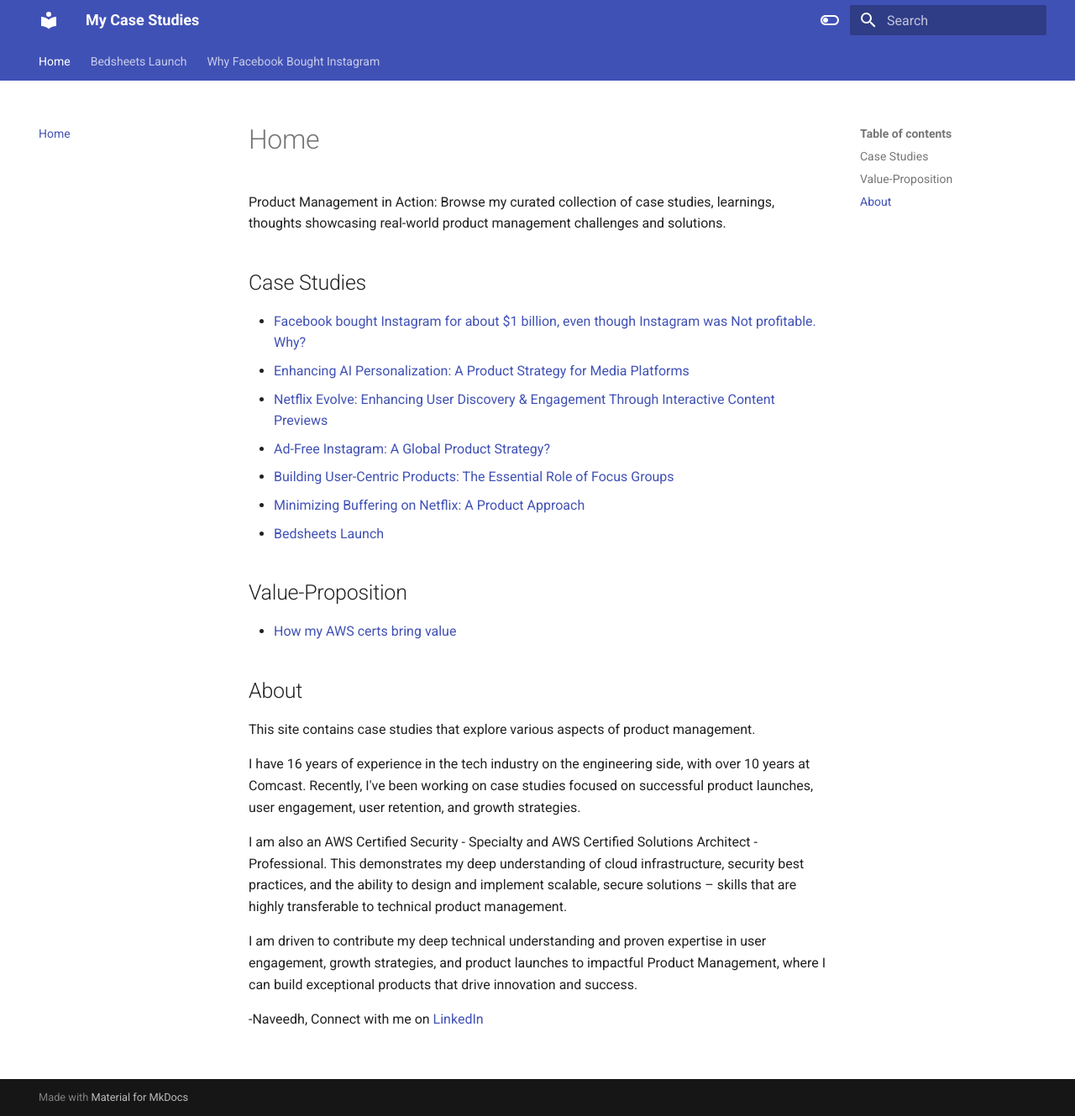
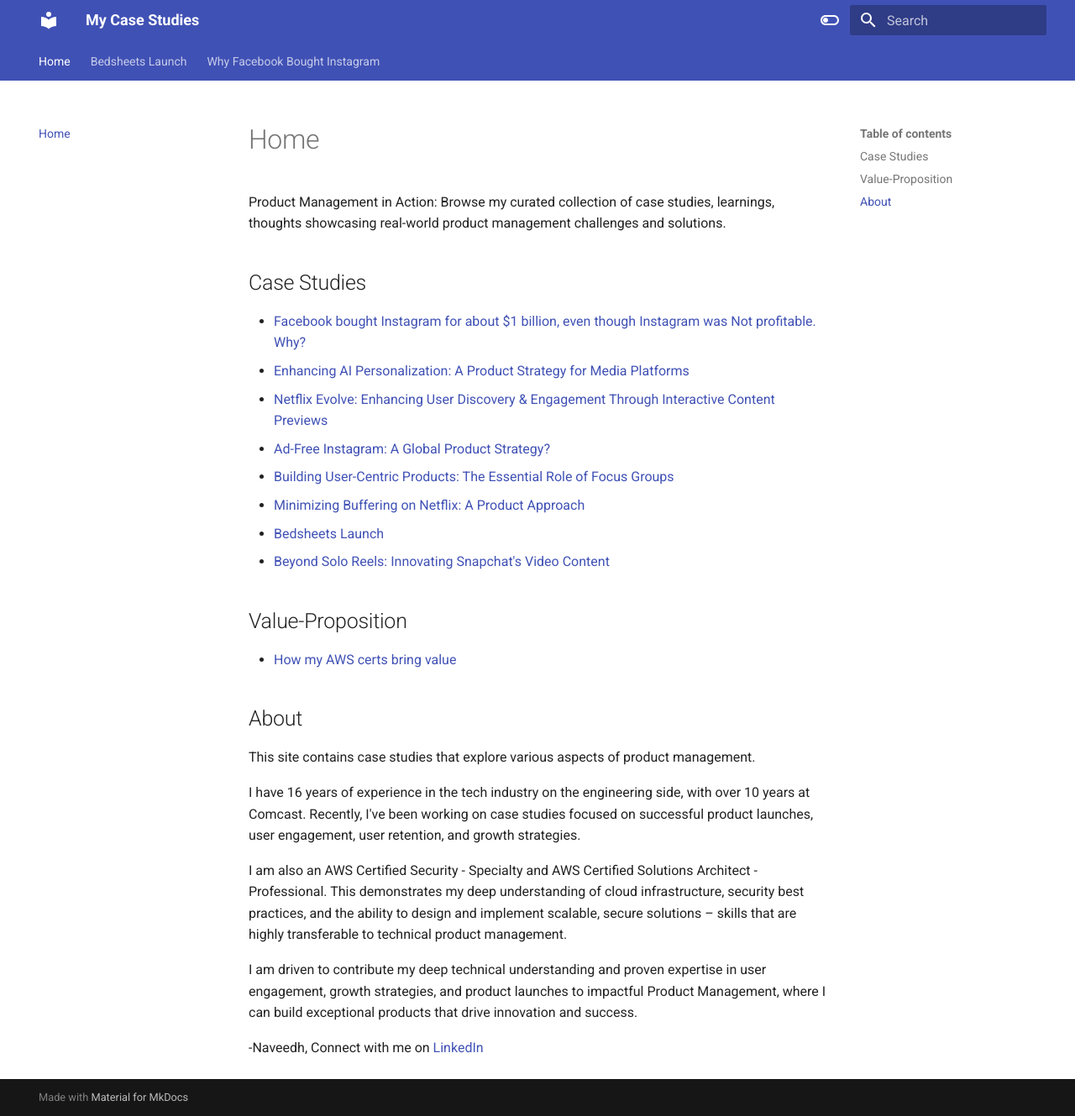
Before and after one commit to naveedhsk/ai-reliability-rag, an MkDocs documentation site: the page built from docs/index.md, in a window 1280 px wide and 1329 px high. Shown: the whole window at 84% size. Built offline with MkDocs 1.6.1 and Material for MkDocs 9.7.7, drawn with Linux system fonts in a browser that asks for light colours.

Commit message:
Update index.md

```diff
--- a/docs/index.md
+++ b/docs/index.md
@@ -9,6 +9,7 @@
 * [Building User-Centric Products: The Essential Role of Focus Groups](focus-groups.md)
 * [Minimizing Buffering on Netflix: A Product Approach](improve-buffering.md)
 * [Bedsheets Launch](bedsheets.md)
+* [Beyond Solo Reels: Innovating Snapchat's Video Content](reels-snapchat.md)
 
 ## Value-Proposition
 * [How my AWS certs bring value](aws-value.md)
```
